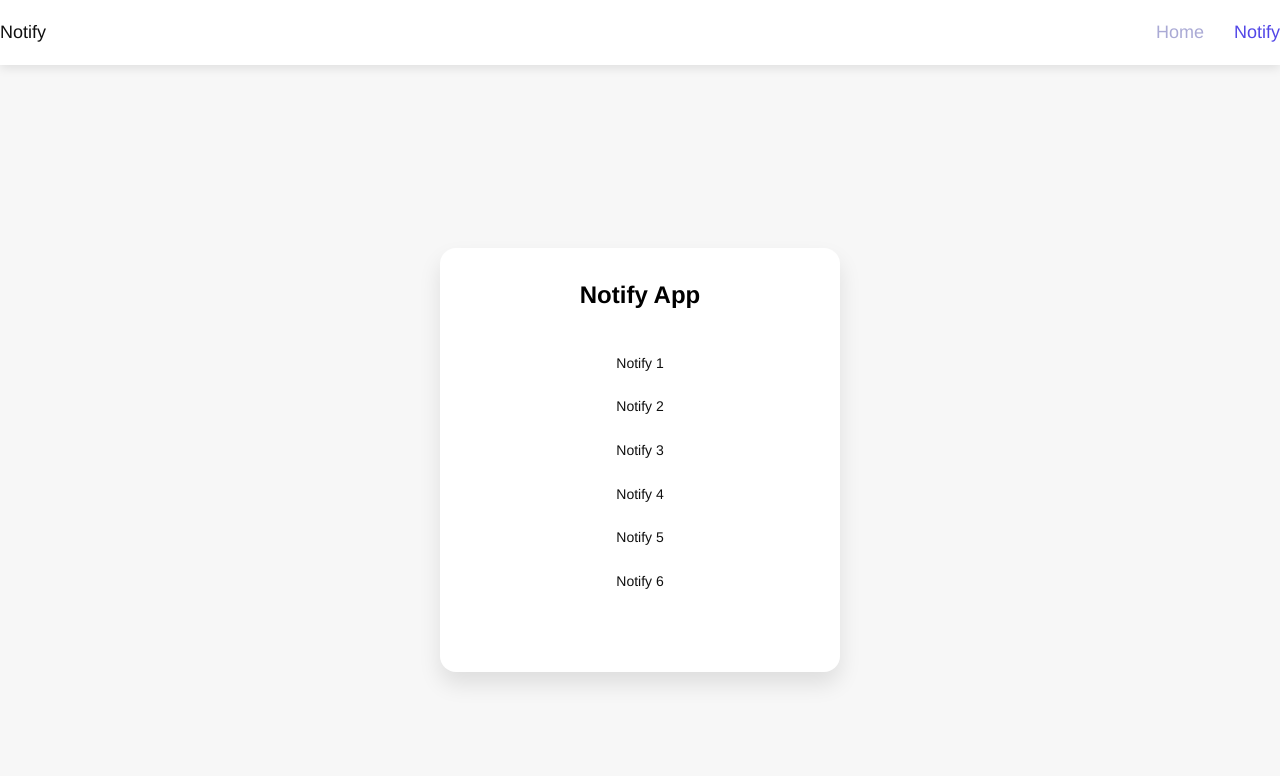
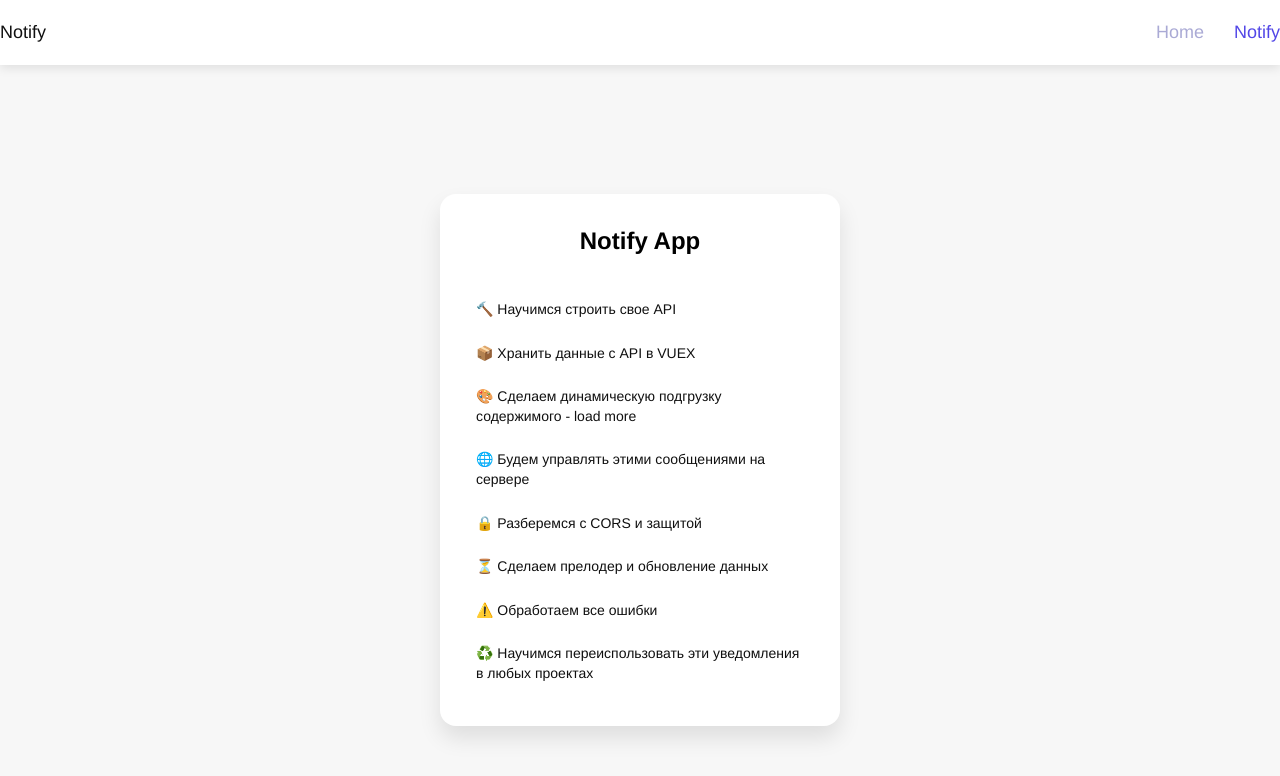
Before and after one commit to eishinkina/Notify-vue.js, a Vue app: page / in a window 1280 px wide. Both pictures are taken after a click on the item "Notify". Shown: the top 776 px of the page. Built offline with nearby package versions, Linux system fonts and the light colour scheme.

Commit message:
added Notify api

```diff
--- /dev/null
+++ b/src/api/api.json
@@ -0,0 +1,36 @@
+{
+  "notify": [
+    {
+      "main": true,
+      "title": "🔨 Научимся строить свое API"
+    },
+    {
+      "main": true,
+      "title": "📦 Хранить данные с API в VUEX"
+    },
+    {
+      "main": true,
+      "title": "🎨 Сделаем динамическую подгрузку содержимого - load more"
+    },
+    {
+      "main": false,
+      "title": "🌐 Будем управлять этими сообщениями на сервере"
+    },
+    {
+      "main": false,
+      "title": "🔒 Разберемся с CORS и защитой"
+    },
+    {
+      "main": false,
+      "title": "⏳ Сделаем прелодер и обновление данных"
+    },
+    {
+      "main": false,
+      "title": "⚠️ Обработаем все ошибки"
+    },
+    {
+      "main": false,
+      "title": "♻️ Научимся переиспользовать эти уведомления в любых проектах"
+    }
+  ]
+}
--- a/src/components/pages/NotifyPage.vue
+++ b/src/components/pages/NotifyPage.vue
@@ -21,33 +21,19 @@
 
 <script>
 import notify from "@/components/Notify.vue";
+import api from "@/api/api.json";
 export default {
   components: {
     notify,
   },
   data() {
     return {
-      messages: [
-        {
-          title: "Notify 1",
-        },
-        {
-          title: "Notify 2",
-        },
-        {
-          title: "Notify 3",
-        },
-        {
-          title: "Notify 4",
-        },
-        {
-          title: "Notify 5",
-        },
-        {
-          title: "Notify 6",
-        },
-      ],
+      loading: false,
+      messages: [],
     };
+  },
+  created() {
+    this.messages = api.notify;
   },
 };
 </script>
@@ -64,7 +50,7 @@ export default {
   background-color: #fff;
   padding: 30px;
   border-radius: 16px;
-  box-shadow: 0 12px 22px 0 rgba(0,0,0,.1);
+  box-shadow: 0 12px 22px 0 rgba(0, 0, 0, 0.1);
 }
 .notify__content {
   display: flex;
```
